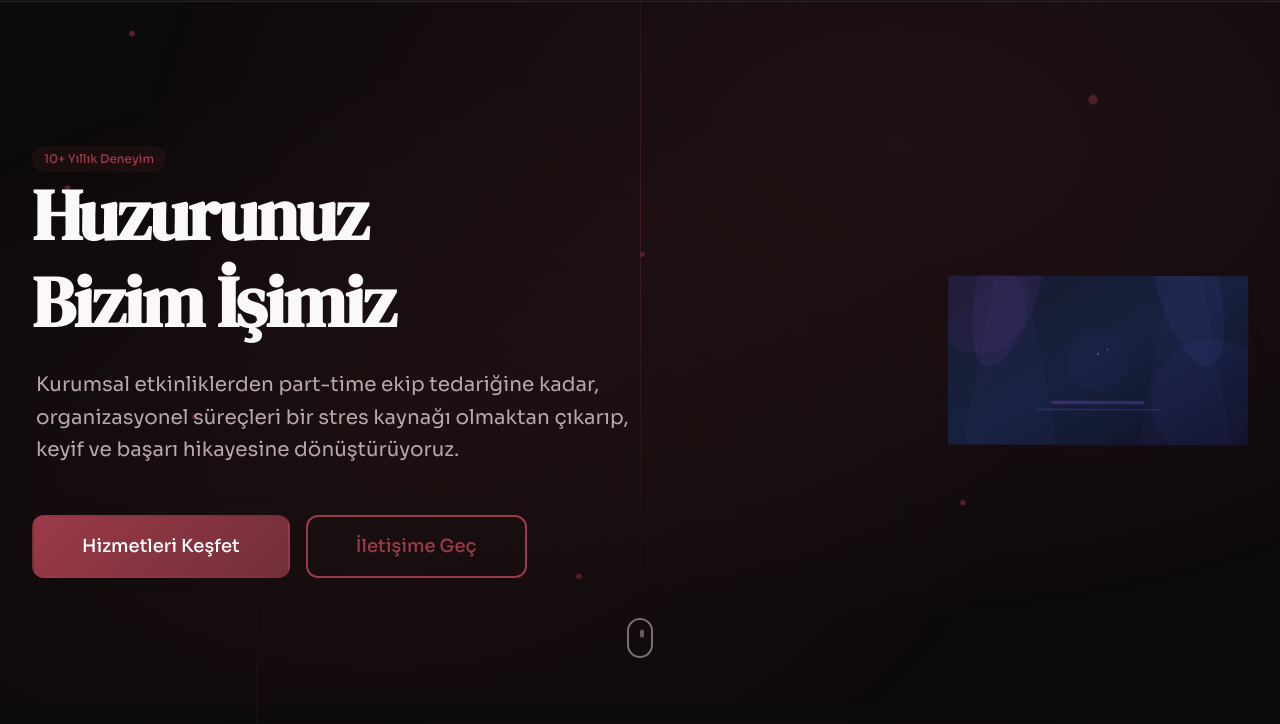
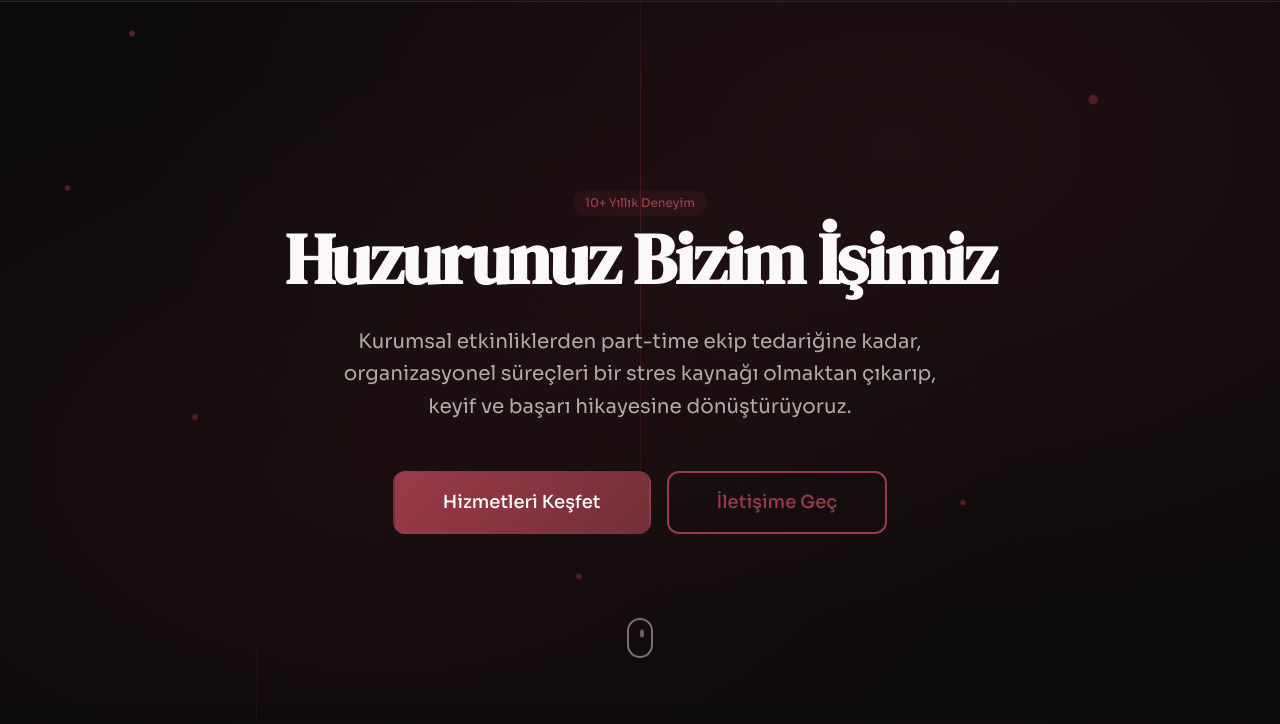
Before and after one commit to cihatapp/penta_organization, a plain HTML site: page index.html in a window 1280 px wide. Shown: the part 78-802 px from the top of the page. Drawn offline with Linux system fonts and the light colour scheme.

Commit message:
Update hero section and contact layout styles
Refactored the hero section in index.html to use centered content, updated hero text and button labels, and adjusted related CSS in home.css for centered alignment. Modified contact.css to use flex layout for the contact grid, improving responsiveness and alignment. Updated English locale CTA text from 'Get a Quote' to 'Contact'.

```diff
--- a/assets/css/pages/home.css
+++ b/assets/css/pages/home.css
@@ -107,6 +107,30 @@
   .hero__cta,
   .hero__actions {
     justify-content: flex-start;
+  }
+}
+
+/* Centered Hero Content (no visual) */
+.hero__content--centered {
+  text-align: center;
+  max-width: 800px;
+  margin: 0 auto;
+}
+
+@media (min-width: 1024px) {
+  .hero__content--centered {
+    text-align: center;
+    max-width: 800px;
+  }
+
+  .hero__content--centered .hero__cta,
+  .hero__content--centered .hero__actions {
+    justify-content: center;
+  }
+
+  .hero__content--centered .hero__subtitle {
+    margin-left: auto;
+    margin-right: auto;
   }
 }
 
--- a/assets/locales/en.json
+++ b/assets/locales/en.json
@@ -136,7 +136,7 @@
       "description": "Decorations that reflect the venue's spirit: With floral arrangements, table decorations, and overall venue styling that match the event's theme and spirit, we elevate the atmosphere beyond ordinary. We ensure every corner is a communication point and every activity becomes a memory.",
       "features": ["Floral Arrangements", "Table Decorations", "Gamification Activities", "Social Media Contests"]
     },
-    "cta": "Get a Quote",
+    "cta": "Contact",
     "process": {
       "badge": "How We Work",
       "title": "Our Process",
--- a/index.html
+++ b/index.html
@@ -128,18 +128,13 @@
         <span class="hero__line"></span>
       </div>
       <div class="container hero__container">
-        <div class="hero__content">
-          <span class="hero__badge badge badge--primary animate-on-load" data-delay="0" data-i18n="home.hero.badge">Profesyonel Etkinlik Yönetimi</span>
-          <h1 class="hero__title animate-on-load" data-delay="200" data-i18n="home.hero.title">Unutulmaz Deneyimler <span class="text-gradient animate-gradient">Yaratıyoruz</span></h1>
-          <p class="hero__subtitle animate-on-load" data-delay="400" data-i18n="home.hero.subtitle">Mükemmel anlar, kusursuz bağlarla başlar.</p>
+        <div class="hero__content hero__content--centered">
+          <span class="hero__badge badge badge--primary animate-on-load" data-delay="0" data-i18n="home.hero.badge">10+ Yıllık Deneyim</span>
+          <h1 class="hero__title animate-on-load" data-delay="200" data-i18n="home.hero.title">Huzurunuz Bizim <span class="text-gradient animate-gradient">İşimiz</span></h1>
+          <p class="hero__subtitle animate-on-load" data-delay="400" data-i18n="home.hero.subtitle">Kurumsal etkinliklerden part-time ekip tedariğine kadar, organizasyonel süreçleri bir stres kaynağı olmaktan çıkarıp, keyif ve başarı hikayesine dönüştürüyoruz.</p>
           <div class="hero__actions animate-on-load" data-delay="600">
-            <a href="services.html" class="btn btn--primary btn--lg btn--glow" data-magnetic="0.2" data-i18n="home.hero.cta.primary">Hizmetlerimizi Keşfedin</a>
-            <a href="contact.html" class="btn btn--outline btn--lg" data-magnetic="0.2" data-i18n="home.hero.cta.secondary">İletişime Geçin</a>
-          </div>
-        </div>
-        <div class="hero__visual" data-animate="fade-left" data-animate-delay="200">
-          <div class="hero__image-wrapper" data-tilt="8">
-            <img src="./assets/images/hero-event.svg" alt="Profesyonel etkinlik kurulumu" class="hero__image" loading="eager">
+            <a href="services.html" class="btn btn--primary btn--lg btn--glow" data-magnetic="0.2" data-i18n="home.hero.cta.primary">Hizmetleri Keşfet</a>
+            <a href="contact.html" class="btn btn--outline btn--lg" data-magnetic="0.2" data-i18n="home.hero.cta.secondary">İletişime Geç</a>
           </div>
         </div>
       </div>
```
Also changed, not shown: assets/css/pages/contact.css (+11 -6 lines).
